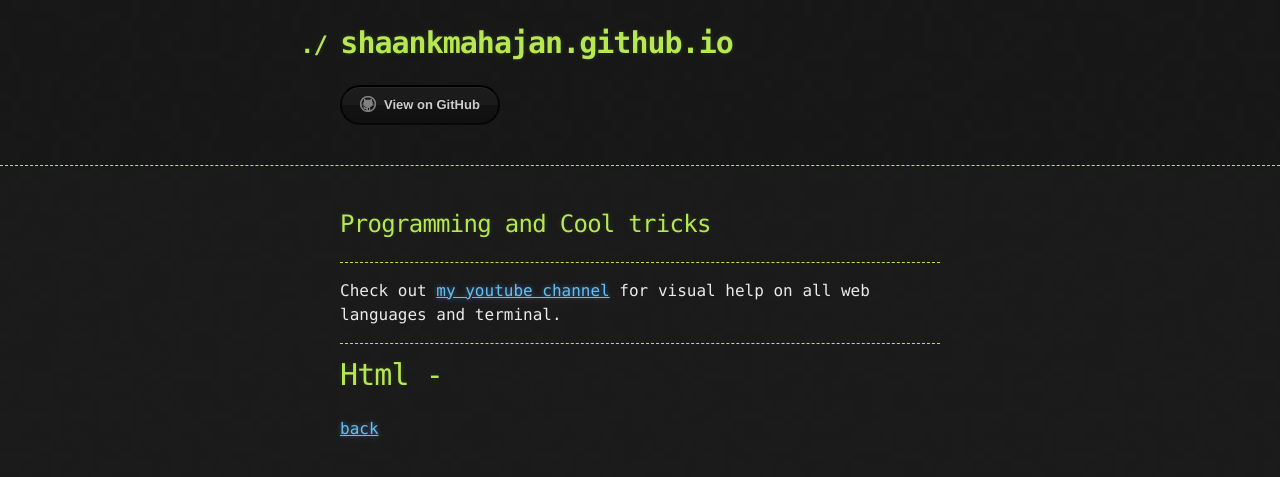
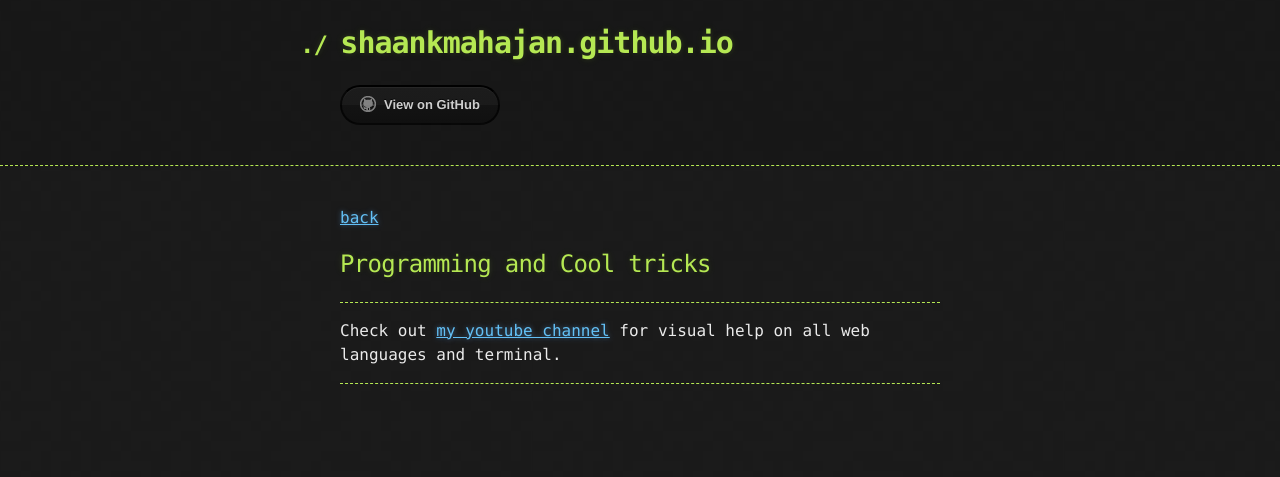
Before and after one commit to Pranked3/shaankmahajan.github.io, a Jekyll site: the page built from coding-page.md, in a window 1280 px wide. Shown: the top 477 px of the page. Built offline with Jekyll 4.4.1, drawn with Linux system fonts in a browser that asks for light colours; the repository's description, which GitHub fills in, is left out; our own code applies the rules of GitHub Pages for plain Markdown files.

Commit message:
change58

```diff
--- a/coding-page.md
+++ b/coding-page.md
@@ -1,14 +1,11 @@
 ---
 layout: default
 ---
+[back](./)
+<br />
 
 ## Programming and Cool tricks
 
 <hr />
 Check out [my youtube channel](https://www.youtube.com/channel/UCXyfb_76fKo1UpTx95JfvUg) for visual help on all web languages and terminal.
 <hr />
-
-# [](#header-1)Html -
-
-
-[back](./)
```
